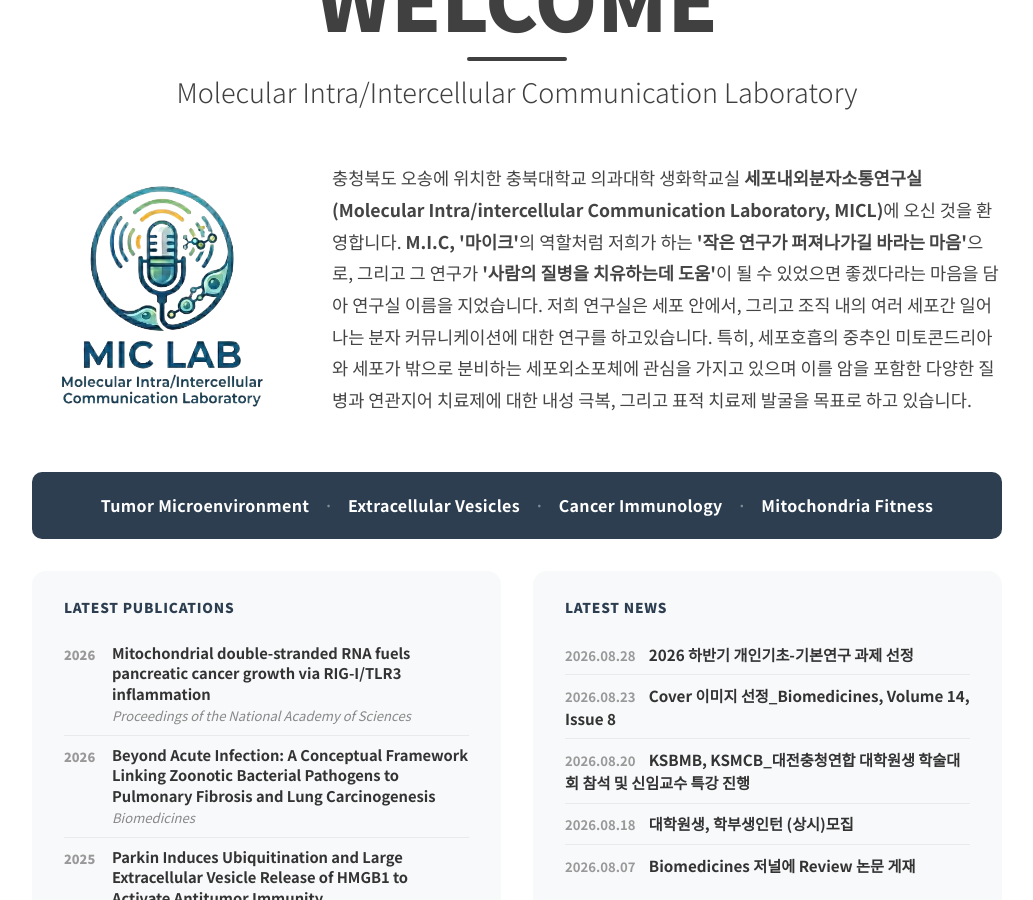
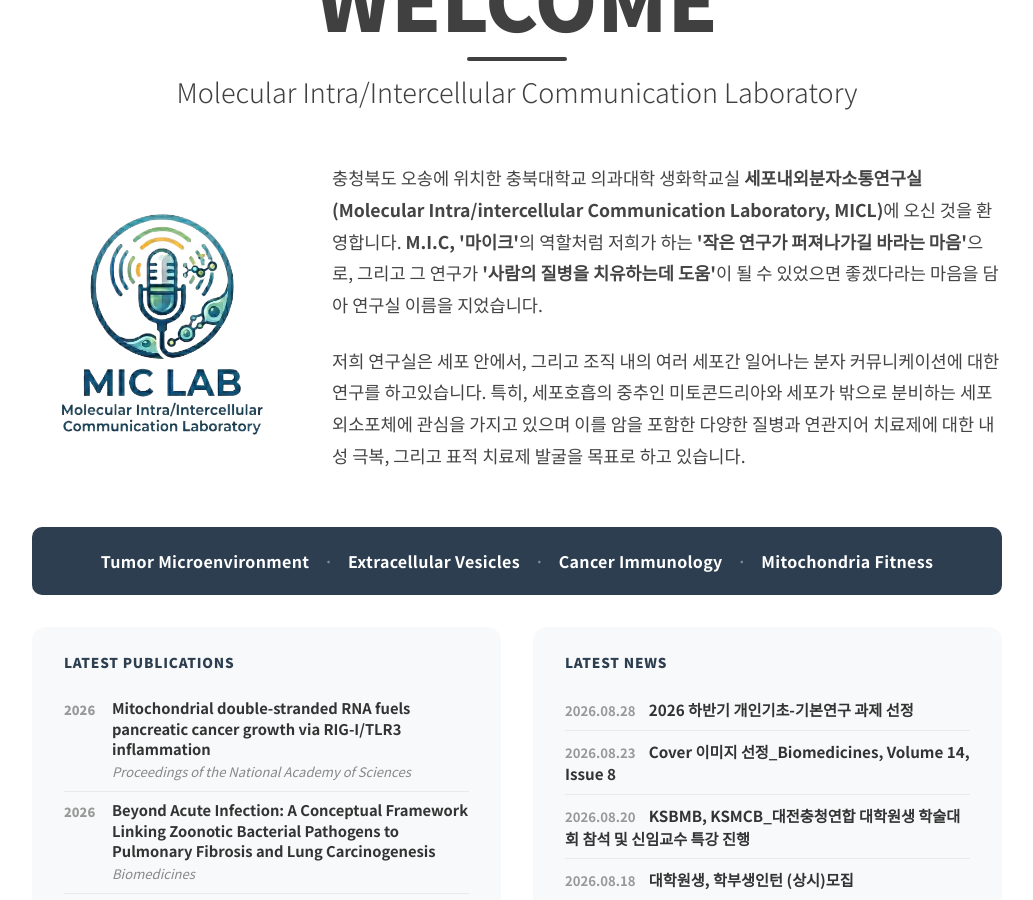
Before and after one commit to mjyeon0807-hub/mjyeon0807-hub.github.io, a Jekyll site: the page built from index.md, in a window 1280 px wide and 900 px high, scrolled down 398 px. Shown: the whole window, without its empty margins (123-1156 px from the left). Built offline with Jekyll 4.4.1, drawn with Linux system fonts in a browser that asks for light colours.

Commit message:
Split welcome text into two paragraphs after the lab name origin sentence
Co-Authored-By: Claude Sonnet 5 <noreply@anthropic.com>

```diff
--- a/index.md
+++ b/index.md
@@ -15,9 +15,9 @@ top-banner-link: "/news/recruitment-2026/"
     <img src="/assets/img/MICL-bac.png" alt="MIC Lab" class="home-hero-img">
   </div>
   <div class="home-hero-text">
-    <p class="home-hero-kr">충청북도 오송에 위치한 충북대학교 의과대학 생화학교실 <strong>세포내외분자소통연구실 (Molecular Intra/intercellular Communication Laboratory, MICL)</strong>에 오신 것을 환영합니다. <strong>M.I.C, '마이크'</strong>의 역할처럼 저희가 하는 <strong>'작은 연구가 퍼져나가길 바라는 마음'</strong>으로, 그리고 그 연구가 <strong>'사람의 질병을 치유하는데 도움'</strong>이 될 수 있었으면 좋겠다라는 마음을 담아 연구실 이름을 지었습니다.
+    <p class="home-hero-kr">충청북도 오송에 위치한 충북대학교 의과대학 생화학교실 <strong>세포내외분자소통연구실 (Molecular Intra/intercellular Communication Laboratory, MICL)</strong>에 오신 것을 환영합니다. <strong>M.I.C, '마이크'</strong>의 역할처럼 저희가 하는 <strong>'작은 연구가 퍼져나가길 바라는 마음'</strong>으로, 그리고 그 연구가 <strong>'사람의 질병을 치유하는데 도움'</strong>이 될 수 있었으면 좋겠다라는 마음을 담아 연구실 이름을 지었습니다.</p>
 
-    저희 연구실은 세포 안에서, 그리고 조직 내의 여러 세포간 일어나는 분자 커뮤니케이션에 대한 연구를 하고있습니다. 특히, 세포호흡의 중추인 미토콘드리아와 세포가 밖으로 분비하는 세포외소포체에 관심을 가지고 있으며 이를 암을 포함한 다양한 질병과 연관지어 치료제에 대한 내성 극복, 그리고 표적 치료제 발굴을 목표로 하고 있습니다. </p>
+    <p class="home-hero-kr">저희 연구실은 세포 안에서, 그리고 조직 내의 여러 세포간 일어나는 분자 커뮤니케이션에 대한 연구를 하고있습니다. 특히, 세포호흡의 중추인 미토콘드리아와 세포가 밖으로 분비하는 세포외소포체에 관심을 가지고 있으며 이를 암을 포함한 다양한 질병과 연관지어 치료제에 대한 내성 극복, 그리고 표적 치료제 발굴을 목표로 하고 있습니다. </p>
 
   </div>
 </div>
```
